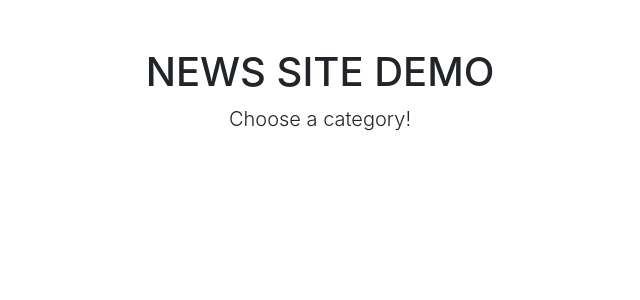
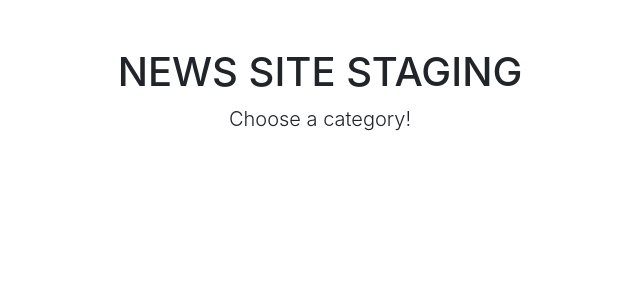
Before and after one commit to pranavaddepalli/SES-news-web-app, a Flask app: page / in a window 1280 px wide. Shown: the top 300 px of the page, without its empty margins (320-960 px from the left). Run offline with Flask 2, Linux system fonts and the light colour scheme; some libraries are stand-ins or nearby versions.

Commit message:
added staging title

```diff
--- a/app/templates/index.html
+++ b/app/templates/index.html
@@ -20,7 +20,7 @@
   <div class="container">
     <div class="row">
       <div class="col-lg-12 text-center">
-        <h1 class="mt-5">NEWS SITE DEMO</h1>
+        <h1 class="mt-5">NEWS SITE STAGING</h1>
         <p class="lead">Choose a category!</p>
       </div>
     </div>
```
